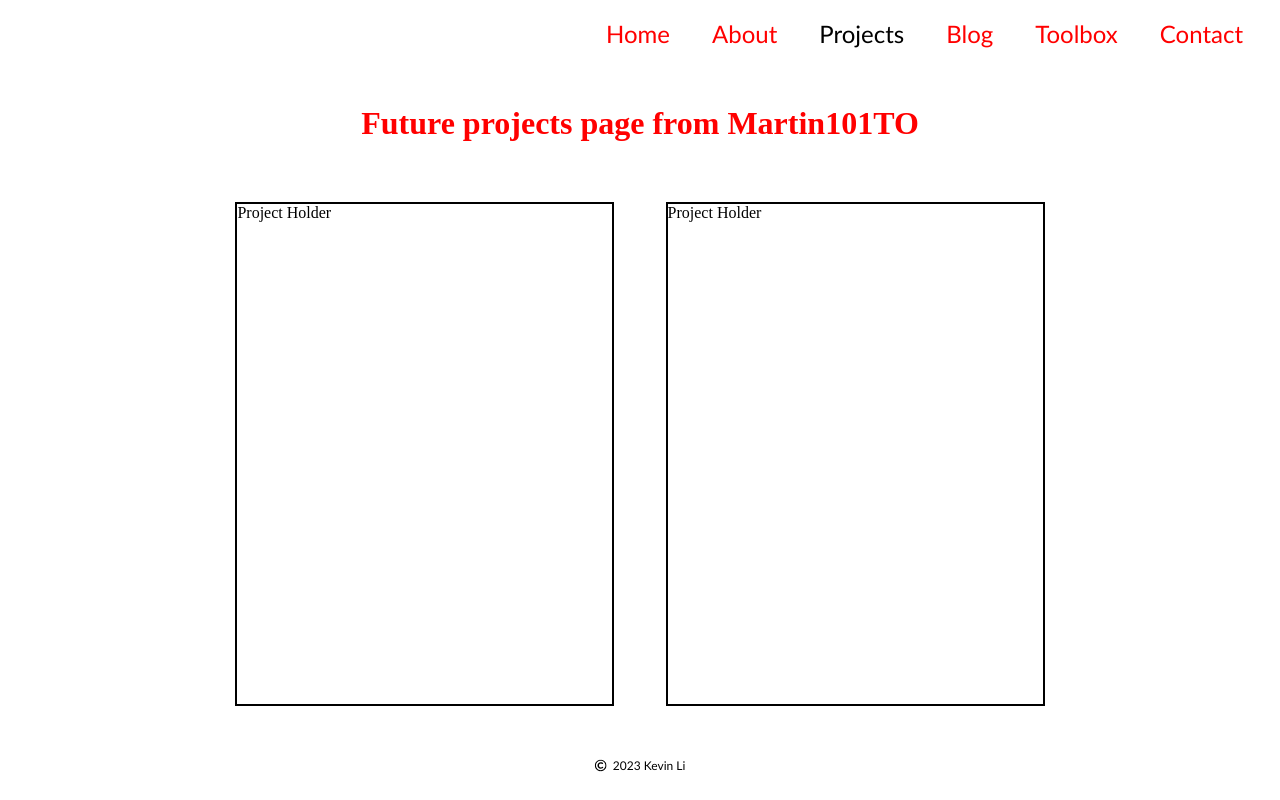
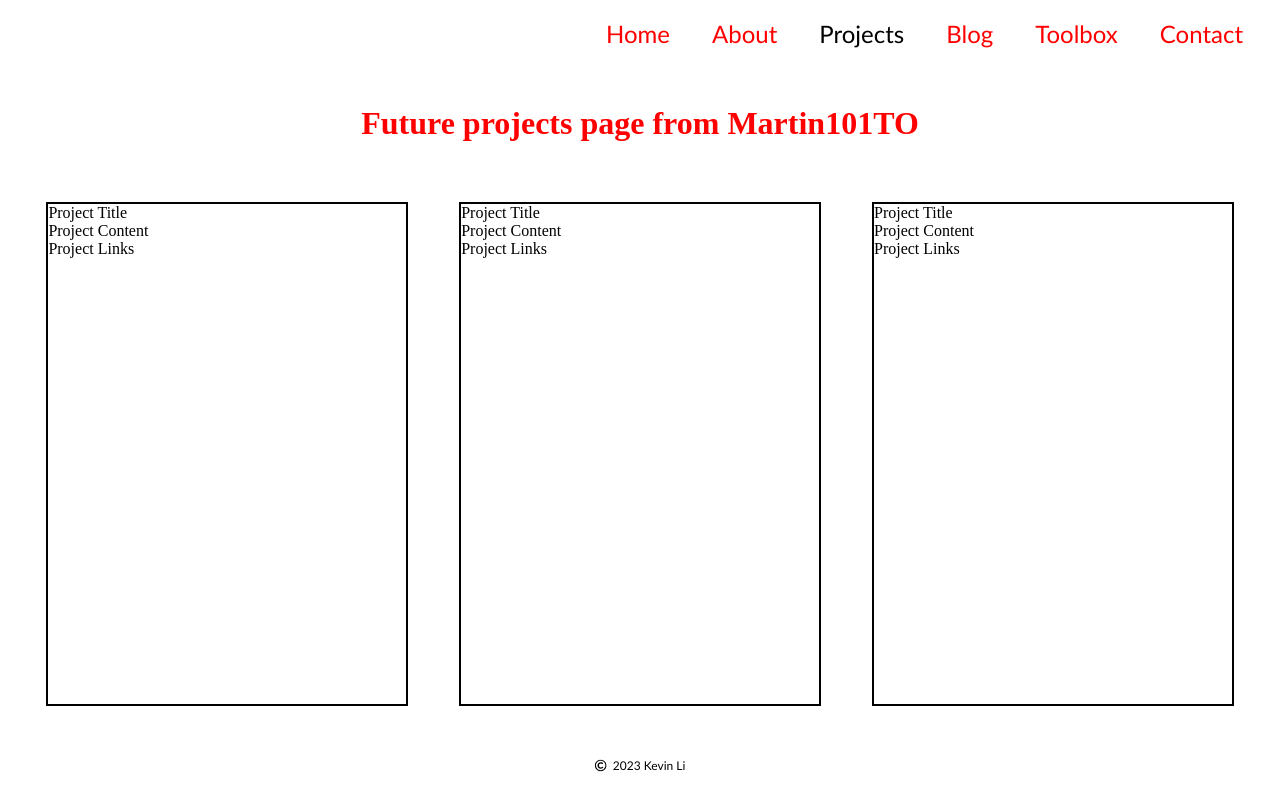
Before and after one commit to ben9583/martin101to.github.io, a React (Create React App) app: page /#/projects in a window 1280 px wide. Built offline with nearby package versions, Linux system fonts and the light colour scheme.

Commit message:
began working on Project props

```diff
--- a/src/components/projects/index.js
+++ b/src/components/projects/index.js
@@ -1,12 +1,18 @@
 import React from 'react'
 import { Proj } from './ProjectElements'
 
-const Project = () => {
+function Project (props) {
   return (
     <>
       <Proj>
-        <div>
-          Project Holder
+        <div className='ProjectTitle'>
+          Project Title
+        </div>
+        <div className='ProjectContent'>
+          Project Content
+        </div>
+        <div className='ProjectLink'>
+          Project Links
         </div>
       </Proj>
     </>
--- a/src/pages/projects.js
+++ b/src/pages/projects.js
@@ -10,6 +10,7 @@ const Projects = () => {
       <div id='project-holder'>
         <Project>Test 1</Project>
         <Project>Test 2</Project>
+        <Project>Test 3</Project>
       </div>
     </>
   )
```
